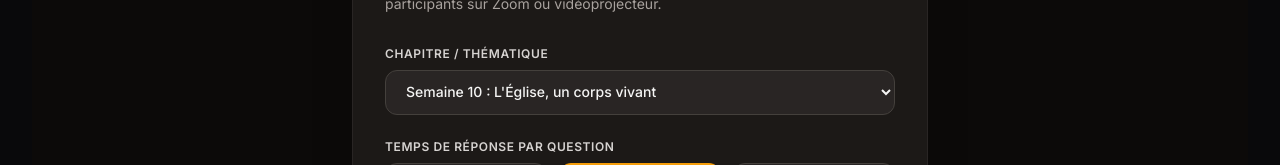
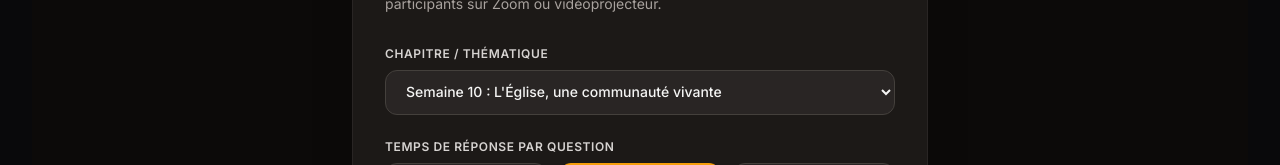
Before and after one commit to lecodeurstudygh/quiz-nouveau-depart, a Next.js app: page /live/host in a window 1280 px wide. Shown: the part 369-534 px from the top of the page. Built offline with nearby package versions, Linux system fonts and the light colour scheme; a web font is replaced by a local one.

Commit message:
feat: make live multiplayer week selector dynamic for all weeks

```diff
--- a/src/app/api/live/route.ts
+++ b/src/app/api/live/route.ts
@@ -8,9 +8,10 @@ export async function POST(req: NextRequest) {
     const { action } = body;
 
     if (action === "create") {
-      const { weekId = "week-10", timerSeconds = 20, questionCount = 10 } = body;
+      const weekIdParam = body.weekId || (body.week ? `week-${String(body.week).padStart(2, "0")}` : "week-10");
+      const { timerSeconds = 20, questionCount = 10 } = body;
       const result = liveSessionStore.createSession({
-        weekId,
+        weekId: weekIdParam,
         timerSeconds,
         questionCount,
       });
--- a/src/app/live/host/page.tsx
+++ b/src/app/live/host/page.tsx
@@ -25,6 +25,7 @@ import {
   Crown,
 } from "lucide-react";
 import Link from "next/link";
+import { allCourses } from "@/data/courses";
 
 const OPTION_STYLES = [
   {
@@ -227,9 +228,14 @@ export default function LiveHostPage() {
                 onChange={(e) => setWeekId(e.target.value)}
                 className="w-full bg-stone-100 dark:bg-stone-800 border border-stone-300 dark:border-stone-700 rounded-xl px-4 py-3 text-sm font-medium focus:ring-2 focus:ring-amber-500 outline-none"
               >
-                <option value="week-10">Semaine 10 : L&apos;Église, un corps vivant</option>
-                <option value="week-01">Semaine 1 : Le Péché, la Séparation et le Salut</option>
-                <option value="all">Toutes les semaines combinées</option>
+                {allCourses.map((c) => (
+                  <option key={c.id} value={c.id}>
+                    Semaine {c.weekNumber} : {c.title[language] || c.title.fr}
+                  </option>
+                ))}
+                <option value="all">
+                  {language === "en" ? "All weeks combined" : "Toutes les semaines combinées"}
+                </option>
               </select>
             </div>
 
--- a/src/lib/liveSessionStore.ts
+++ b/src/lib/liveSessionStore.ts
@@ -173,10 +173,9 @@ export const liveSessionStore = {
 
     // Select and filter questions
     let candidateQuestions: Question[] = [];
-    if (params.weekId === "week-01") {
-      candidateQuestions = [...week01.questions];
-    } else if (params.weekId === "week-10") {
-      candidateQuestions = [...week10.questions];
+    const selectedCourse = allCourses.find((c) => c.id === params.weekId);
+    if (selectedCourse) {
+      candidateQuestions = [...selectedCourse.questions];
     } else {
       candidateQuestions = allCourses.flatMap((c) => c.questions);
     }
```
